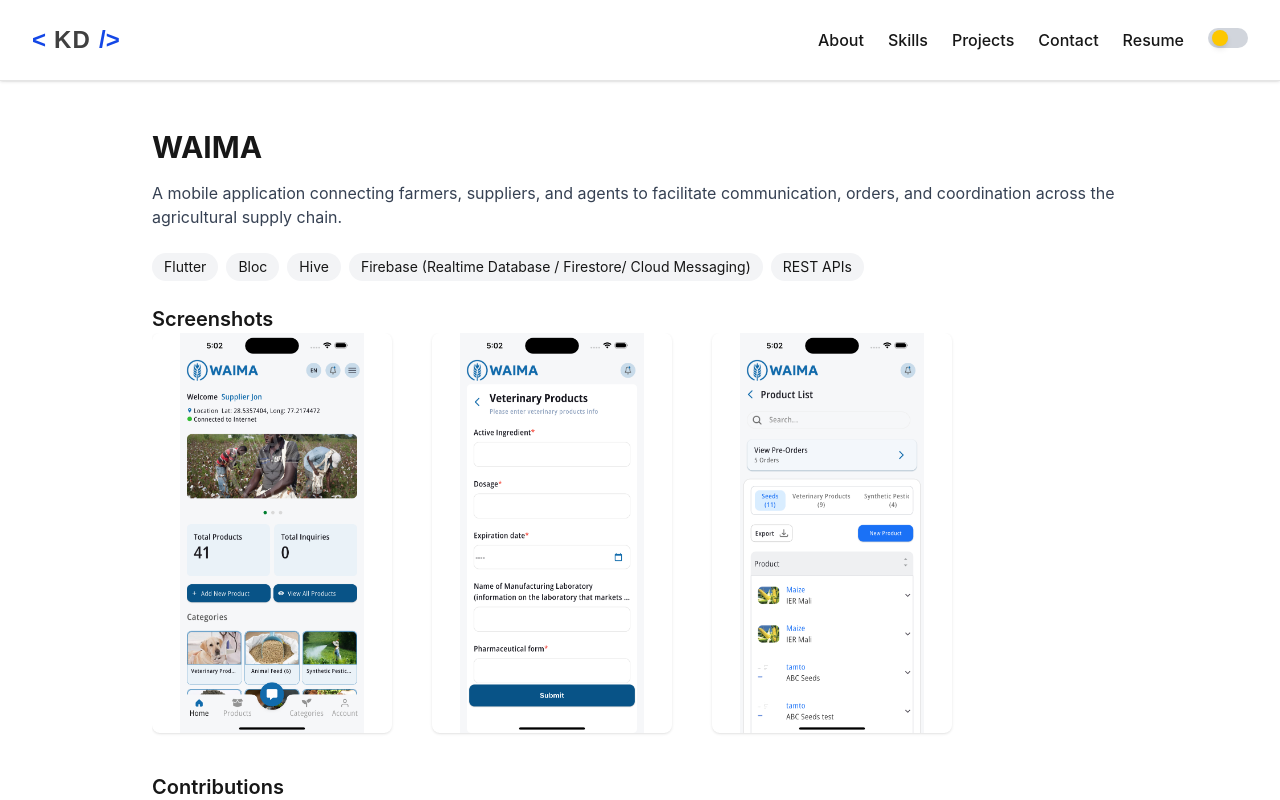
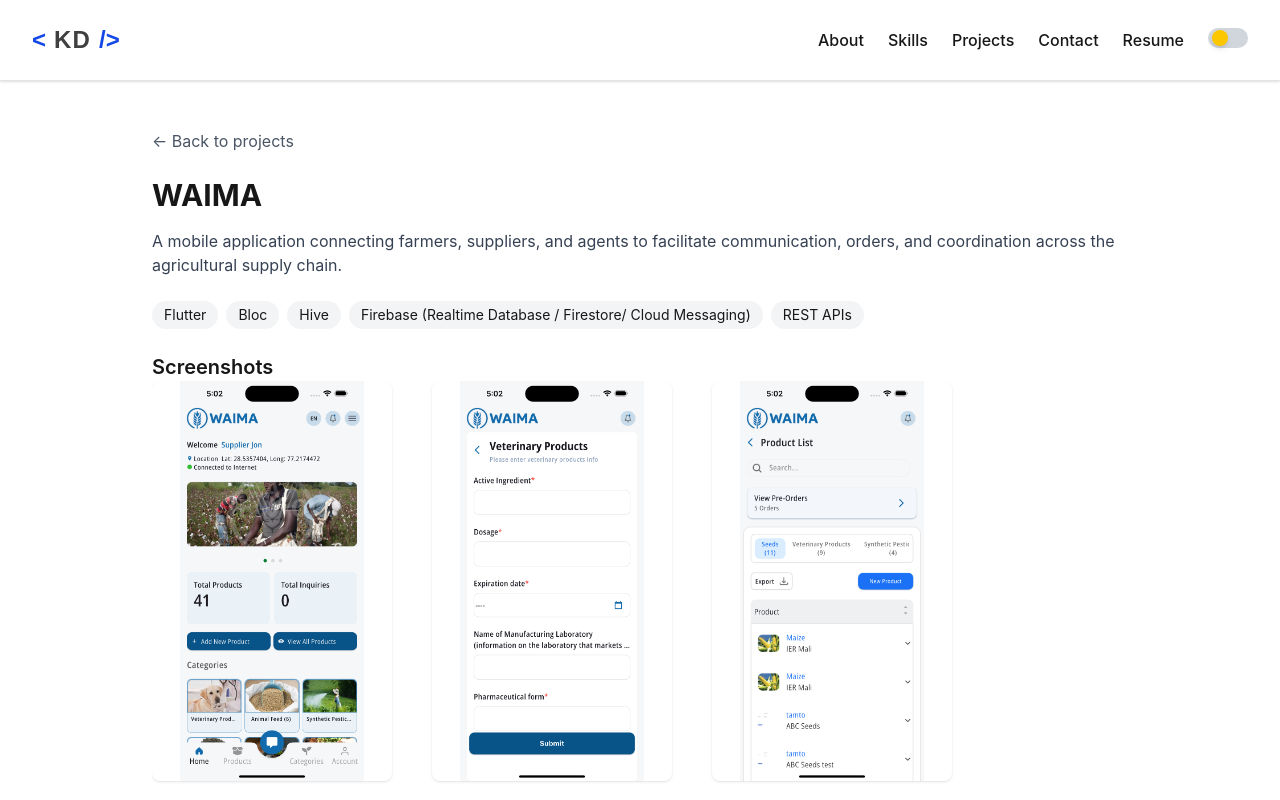
Before and after one commit to kalkidan999/portfolio, a React (Vite) app: page /projects/1 in a window 1280 px wide. Shown: the top 800 px of the page. Built offline with nearby package versions, Linux system fonts and the light colour scheme; a web font is replaced by a local one.

Commit message:
fix: text size

```diff
--- a/src/pages/Projects/[id].tsx
+++ b/src/pages/Projects/[id].tsx
@@ -1,4 +1,4 @@
-import { useParams } from "react-router-dom";
+import { useNavigate, useParams } from "react-router-dom";
 import projects from "../../data/projects.json";
 import type { Project } from "../../types/project";
 import { FaAppStore, FaGooglePlay } from "react-icons/fa";
@@ -6,6 +6,7 @@ import { FaAppStore, FaGooglePlay } from "react-icons/fa";
 const projectList: Project[] = projects;
 
 export default function ProjectDetailPage() {
+    const navigate = useNavigate()
     const {id } = useParams<{ id: string }>()
     const project = projectList.find((p) => p.id === parseInt(id ?? ""));
 
@@ -13,6 +14,12 @@ export default function ProjectDetailPage() {
 
     return (
         <div className="max-w-5xl mx-auto py-12 px-6">
+            <button
+                onClick={() => navigate("/#projects")}
+                className="mb-6 text-base text-gray-600 dark:text-gray-400 hover:text-black dark:hover:text-white"
+                >
+                ← Back to projects
+                </button>
             <h1 className="text-3xl font-bold mb-4">{project.title}</h1>
             <p className="text-gray-700 dark:text-gray-300 mb-6">{project.description}</p>
             <div className="flex flex-wrap gap-2 mb-6">
```
